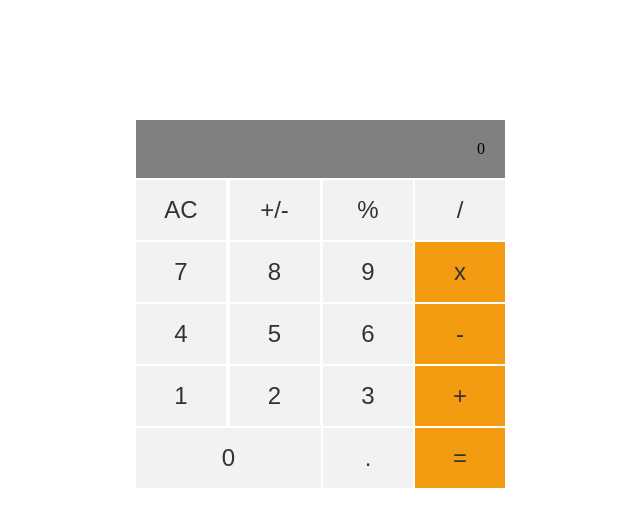
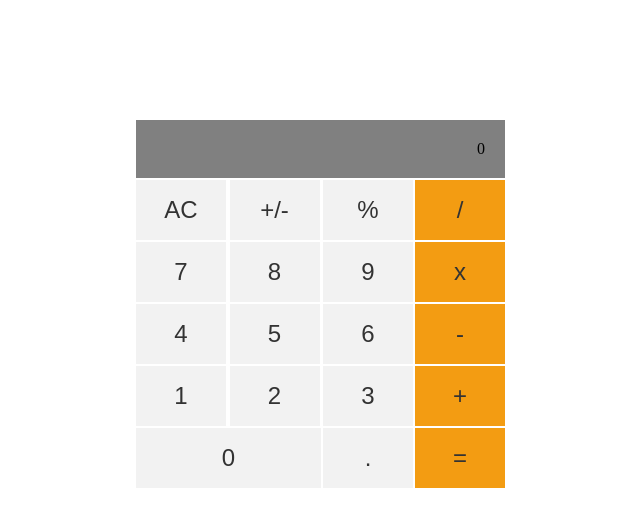
Before and after one commit to ZabihullahNooriWardak/Math-Magicians, a React (Create React App) app: page / in a window 1280 px wide. Shown: the top 526 px of the page, without its empty margins (354-994 px from the left). Built offline with nearby package versions, Linux system fonts and the light colour scheme.

Commit message:
final version

```diff
--- a/src/Components/Calculator.js
+++ b/src/Components/Calculator.js
@@ -21,7 +21,7 @@ function Calculator() {
       <Button className="button" label="AC" onClick={handleClick} />
       <Button className="button" label="+/-" onClick={handleClick} />
       <Button className="button" label="%" onClick={handleClick} />
-      <Button className="button" label="/" onClick={handleClick} />
+      <Button className="button operator" label="/" onClick={() => handleClick('÷')} />
       <Button className="button" label="7" onClick={handleClick} />
       <Button className="button" label="8" onClick={handleClick} />
       <Button className="button" label="9" onClick={handleClick} />
```
